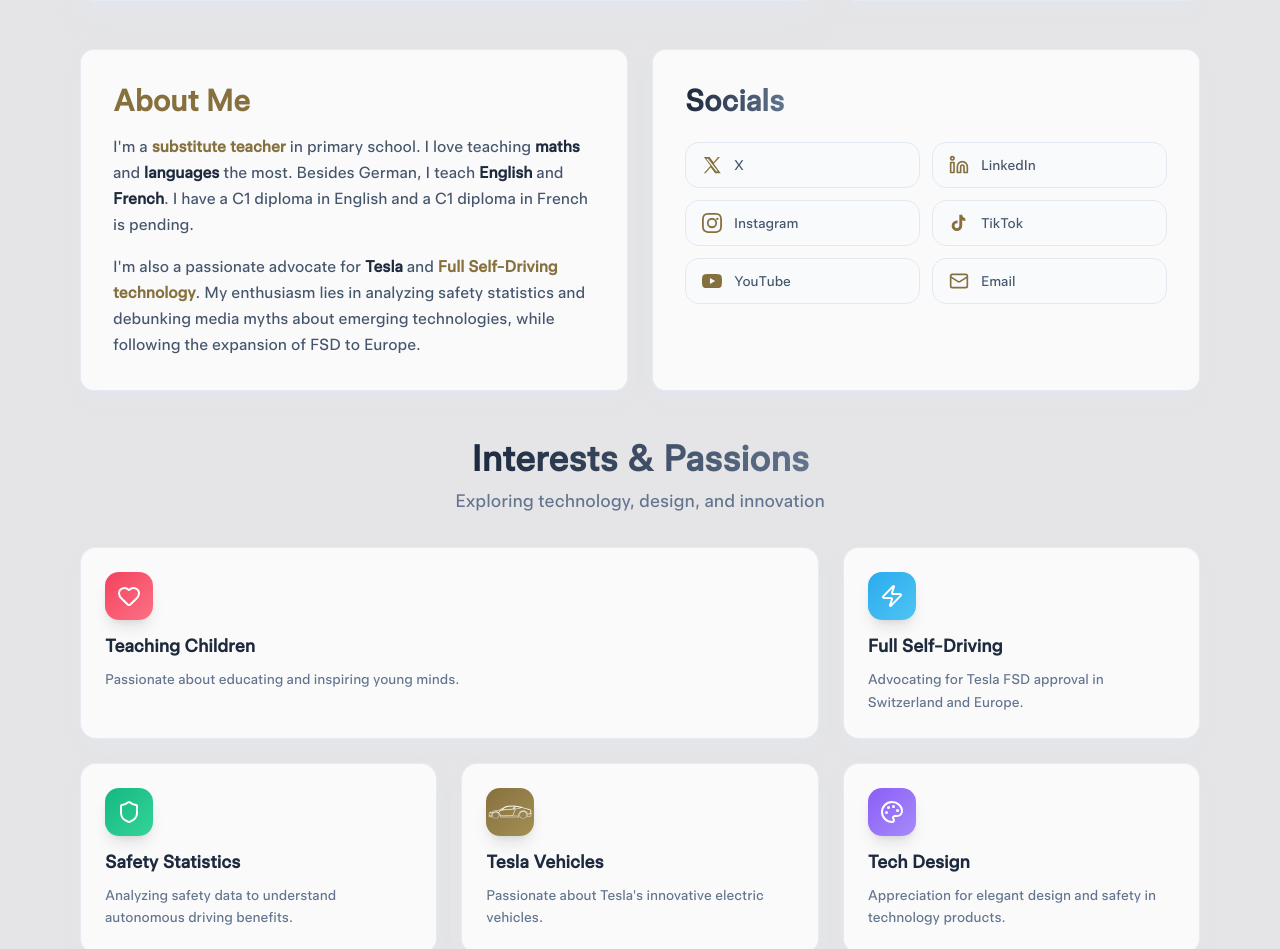
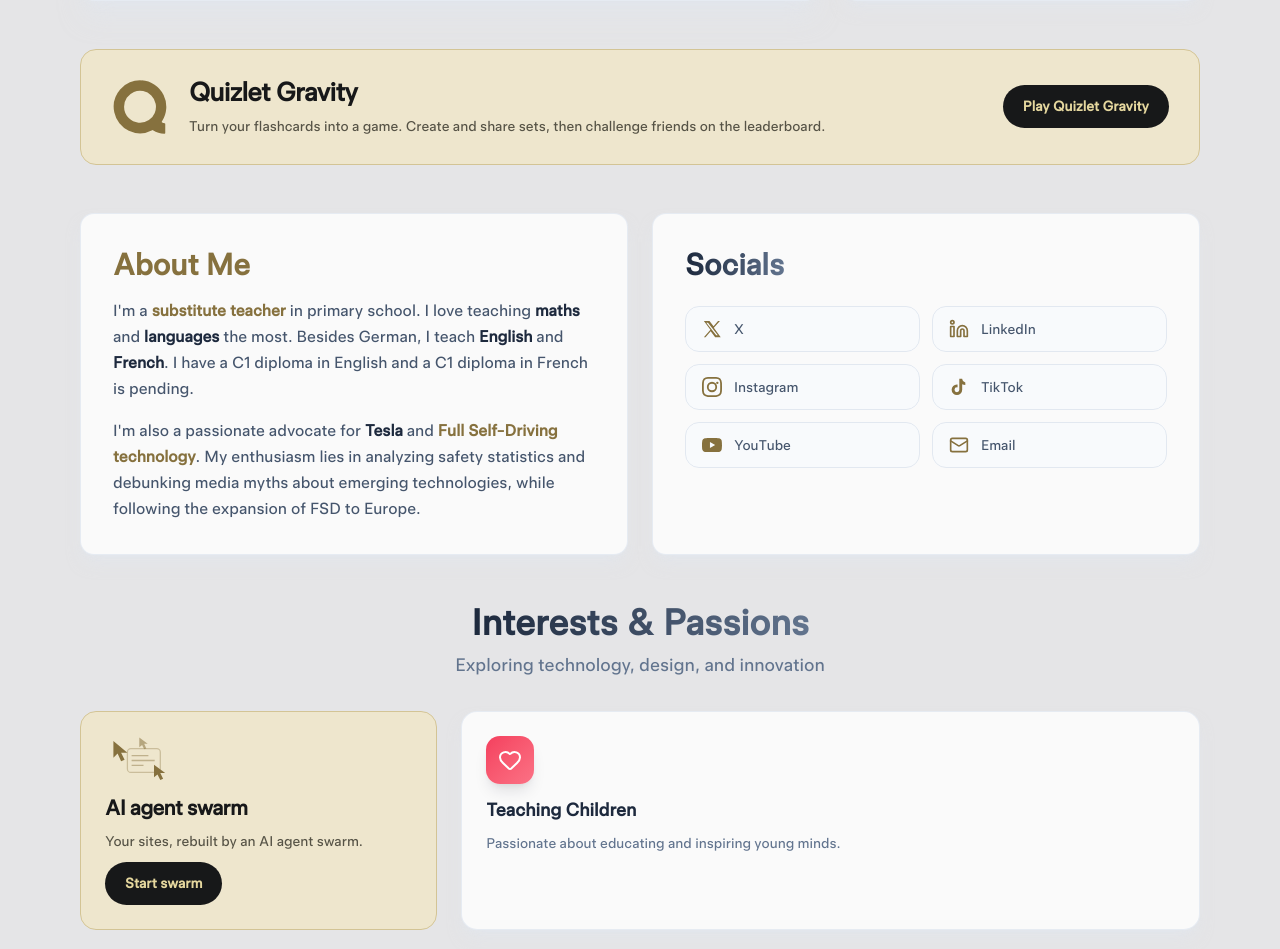
Before and after one commit to markosaraf/Marko_sarafijanovic, a Next.js app: page / in a window 1280 px wide. Shown: the part 691-1640 px from the top of the page. Built offline with nearby package versions, Linux system fonts and the light colour scheme.

Commit message:
Add themed project cards and swarm SEO metadata

```diff
--- a/src/app/ai-agent-swarm/page.tsx
+++ b/src/app/ai-agent-swarm/page.tsx
@@ -1,8 +1,8 @@
 import type { Metadata } from 'next'
 import SwarmStudio from './studio'
 
-const title = 'Your sites, rebuilt by an AI agent swarm.'
-const description = 'Watch a swarm of cursors rebuild a website. Paste a URL, choose your agent count and adjust the speed from 0.05× to 10×.'
+const title = 'AI Agent Swarm – Website Rebuild Animation | Marko Sarafijanovic'
+const description = 'Watch websites come together in a swarm of animated cursors. Paste a URL, choose your swarm size and speed, and enjoy a full-screen website rebuild animation.'
 export const metadata: Metadata = {
   metadataBase: new URL('https://marko-sarafijanovic.com'),
   title, description, keywords: ['AI agent swarm', 'website rebuild animation', 'Marko Sarafijanovic'],
--- a/src/app/page.tsx
+++ b/src/app/page.tsx
@@ -1,4 +1,14 @@
+import type { Metadata } from 'next'
 import Gold from '@/components/cybercab/home-gold'
 import Pale from '@/components/cybercab/home-pale'
 import Variant from '@/components/cybercab/variant'
+const title = 'Marko Sarafijanovic | Teaching, Tesla & Web Projects'
+const description = 'Meet Marko Sarafijanovic, a substitute primary teacher in Zurich. Discover Quizlet Gravity, AI agent swarm animations and his passion for Tesla and technology.'
+export const metadata: Metadata = {
+  metadataBase: new URL('https://marko-sarafijanovic.com'),
+  title, description,
+  alternates: { canonical: '/' },
+  openGraph: { title, description, url: '/', type: 'website', images: ['/opengraph-image-homepage.png'] },
+  twitter: { card: 'summary_large_image', title, description, images: ['/opengraph-image-homepage.png'] },
+}
 export default function Home(){return <Variant gold={<Gold/>} pale={<Pale/>}/> }
--- a/src/components/cybercab/home-gold.tsx
+++ b/src/components/cybercab/home-gold.tsx
@@ -2,6 +2,7 @@
 
 import { useState, useEffect } from 'react'
 import CybercabVehicleIcon from './vehicle-icon'
+import { QuizletGravityCard, SwarmInterestCard } from './project-cards'
 import { motion, AnimatePresence } from 'framer-motion'
 import {
   Car,
@@ -490,6 +491,8 @@ export default function Home() {
           </motion.div>
         </section>
 
+        <QuizletGravityCard design="gold" />
+
         {/* About & Socials Section - Bento Grid */}
         <section className="grid grid-cols-1 md:grid-cols-2 gap-4 md:gap-6 mb-8 md:mb-12">
 
@@ -577,6 +580,7 @@ export default function Home() {
             variants={stagger}
             className="grid grid-cols-2 md:grid-cols-3 gap-4 md:gap-6"
           >
+            <SwarmInterestCard design="gold" />
             {interests.map((interest, index) => (
               <motion.div
                 key={interest.title}
--- a/src/components/cybercab/home-pale.tsx
+++ b/src/components/cybercab/home-pale.tsx
@@ -2,6 +2,7 @@
 
 import { useState, useEffect } from 'react'
 import CybercabVehicleIcon from './vehicle-icon'
+import { QuizletGravityCard, SwarmInterestCard } from './project-cards'
 import { motion, AnimatePresence } from 'framer-motion'
 import {
   Car,
@@ -507,6 +508,8 @@ export default function Home() {
           </motion.div>
         </section>
 
+        <QuizletGravityCard design="pale" />
+
         {/* About & Socials Section - Bento Grid */}
         <section className="grid grid-cols-1 md:grid-cols-2 gap-4 md:gap-6 mb-8 md:mb-12">
 
@@ -594,6 +597,7 @@ export default function Home() {
             variants={stagger}
             className="grid grid-cols-2 md:grid-cols-3 gap-4 md:gap-6"
           >
+            <SwarmInterestCard design="pale" />
             {interests.map((interest, index) => (
               <motion.div
                 key={interest.title}
--- /dev/null
+++ b/src/components/cybercab/project-cards.module.css
@@ -0,0 +1,9 @@
+.card{--accent:#DCA842;--surface:#f7e7bd;--border:#d5ad52;--glow:#DCA84240;--ink:#171819;display:flex;gap:20px;border:1px solid var(--border);border-radius:16px;background:var(--surface);color:var(--ink);text-decoration:none;transition:box-shadow .25s,transform .25s}
+.card[data-design='pale']{--accent:#e5d79e;--surface:#eee6cd;--border:#d3c495;--glow:#e5d79e66}
+.card:hover{box-shadow:0 0 28px var(--glow);transform:translateY(-2px)}.card:focus-visible{outline:3px solid var(--accent);outline-offset:4px}
+.card h2,.card h3{font-weight:600;letter-spacing:-.025em;line-height:1.2;margin:0}.card h2{font-size:26px}.card h3{font-size:21px}.card p{font-size:14px;line-height:1.6;margin:8px 0 0;color:#565346}
+.action{display:inline-flex;align-items:center;justify-content:center;border-radius:24px;padding:11px 20px;background:#171819;color:var(--accent);font-size:14px;font-weight:600;white-space:nowrap}
+.swarm{flex-direction:column;align-items:flex-start;padding:24px;gap:10px;height:100%}.swarm .symbol{width:70px;color:#927123}.swarm[data-design='pale'] .symbol{color:#86713e}.swarm p{margin:0}.swarm .action{margin-top:auto}
+.gravity{align-items:center;padding:26px 30px;margin-bottom:48px}.copy{flex:1}.quizletSymbol{display:block;width:58px;height:58px;flex-shrink:0;background:#927123;mask:url('/swarm/quizlet-q.svg') center/contain no-repeat}.gravity[data-design='pale'] .quizletSymbol{background:#86713e}
+@media(max-width:640px){.gravity{padding:22px;gap:16px;flex-wrap:wrap;margin-bottom:32px}.gravity h2{font-size:23px}.gravity .copy{flex-basis:calc(100% - 70px)}.gravity .quizletSymbol{width:48px;height:48px}.gravity p{font-size:13px}.gravity .action{margin-left:64px}.swarm{padding:20px;gap:10px}.swarm h3{font-size:18px}.swarm p{font-size:13px}.swarm .action{font-size:12px;padding:9px 14px}.swarm .symbol{width:56px}}
+@media(prefers-reduced-motion:reduce){.card{transition:none}.card:hover{transform:none}}
--- /dev/null
+++ b/src/components/cybercab/project-cards.tsx
@@ -0,0 +1,27 @@
+import styles from './project-cards.module.css'
+
+type Design = 'gold' | 'pale'
+
+function SwarmSymbol() {
+  return <svg viewBox="0 0 100 70" aria-hidden="true">
+    <g fill="none" stroke="currentColor" strokeWidth="1.8"><rect x="32" y="18" width="47" height="34" rx="5" opacity=".35"/><path d="M38 28h24M38 35h33M38 42h17" opacity=".45"/></g>
+    <g fill="currentColor"><path d="M12 7v24l6-6 5 11 5-2-5-10h9z"/><path d="M70 41v18l5-4 4 8 4-2-4-8h7z"/><path d="M49 2v14l4-3 3 6 3-1-3-7h5z" opacity=".55"/></g>
+  </svg>
+}
+
+export function SwarmInterestCard({ design }: { design: Design }) {
+  return <a href="/ai-agent-swarm" data-design={design} className={`${styles.card} ${styles.swarm}`}>
+    <span className={styles.symbol}><SwarmSymbol /></span>
+    <h3>AI agent swarm</h3>
+    <p>Your sites, rebuilt by an AI agent swarm.</p>
+    <span className={styles.action}>Start swarm</span>
+  </a>
+}
+
+export function QuizletGravityCard({ design }: { design: Design }) {
+  return <a href="https://www.quizletgravity.com/" data-design={design} className={`${styles.card} ${styles.gravity}`}>
+    <span className={styles.quizletSymbol} aria-hidden="true" />
+    <div className={styles.copy}><h2>Quizlet Gravity</h2><p>Turn your flashcards into a game. Create and share sets, then challenge friends on the leaderboard.</p></div>
+    <span className={styles.action}>Play Quizlet Gravity</span>
+  </a>
+}
```
Also changed, not shown: public/swarm/quizlet-q.svg (added), 1 other file (tests, documents, lock files or other folders).
